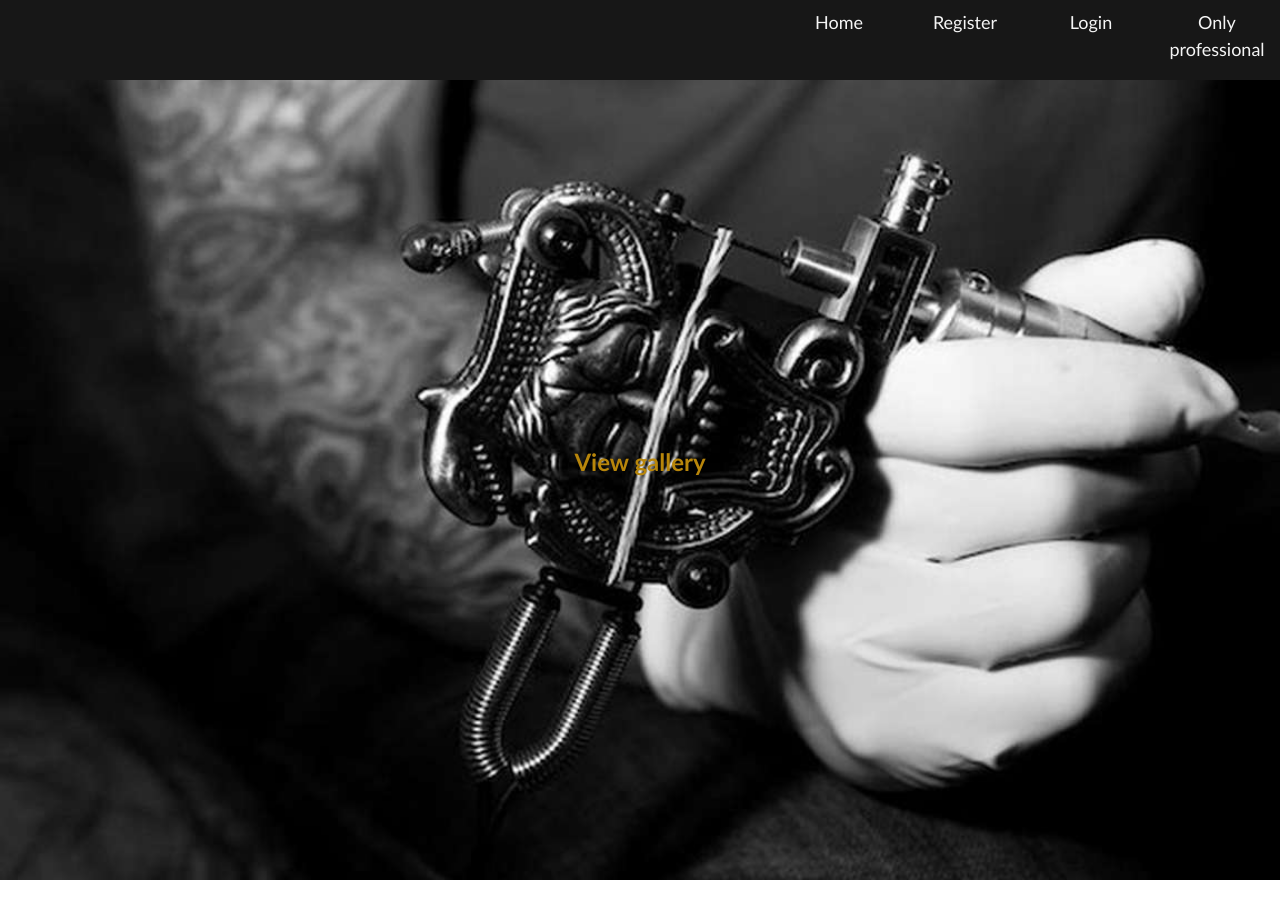
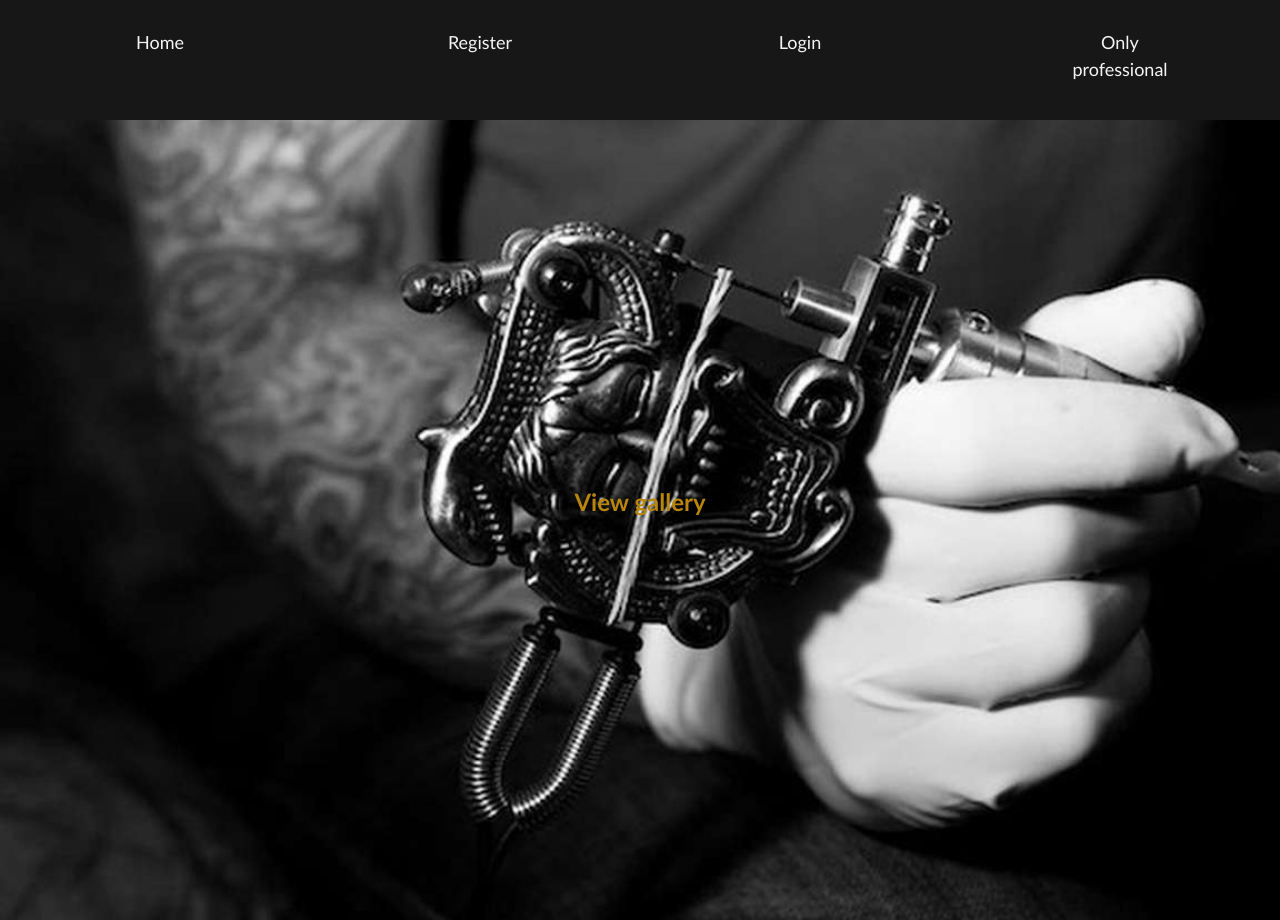
Before and after one commit to Noeliamll76/Proyecto-5-Frontend-Tattoo-Studio, a React (Vite) app: page / in a window 1280 px wide. Before the commit the page ends 880 px from the top, so only its background shows below. Built offline with nearby package versions, Linux system fonts and the light colour scheme.

Commit message:
bug in Header

```diff
--- a/src/common/Header/Header.css
+++ b/src/common/Header/Header.css
@@ -1,11 +1,11 @@
 .headerDesign {
     width: 100vw;
-    height: 10vh;
+    height: 15vh;
 
     background: rgb(23, 23, 23);
     display: flex;
     flex-direction: row;
-    justify-content:flex-end;
+    justify-content:space-around;
     align-items: center;
 
     font-family:'Gill Sans', 'Gill Sans MT', Calibri, 'Trebuchet MS', sans-serif ;
```
